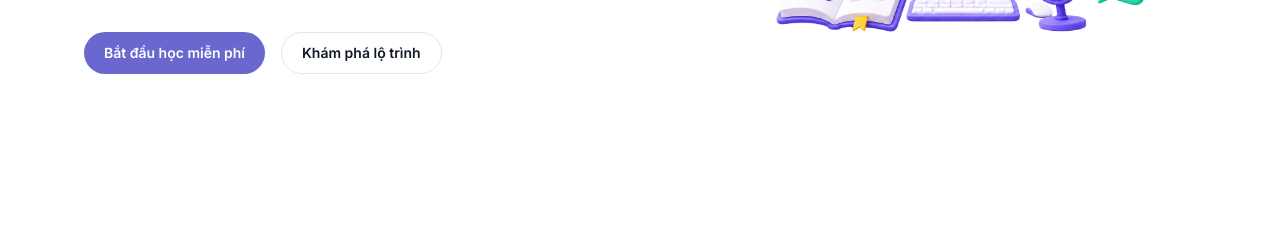
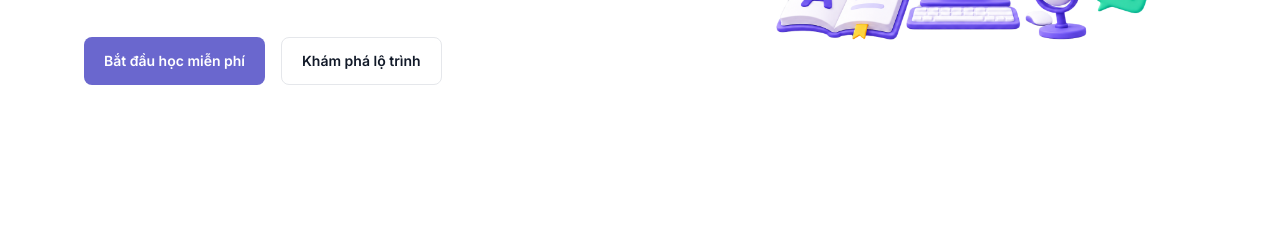
Before and after one commit to lanhuong67/tkw_2354050048_huong, a website: page index.html in a window 1280 px wide. Shown: the part 461-706 px from the top of the page. Drawn offline with Linux system fonts and the light colour scheme.

Commit message:
chuan hoa container va quy tac flex grid

```diff
--- a/src/input.css
+++ b/src/input.css
@@ -41,13 +41,14 @@
 
 /* Container dùng chung */
 .section {
-    @apply mx-auto w-full max-w-6xl px-5 py-20 lg:py-28;
+    @apply mx-auto w-full max-w-6xl px-5 py-20 lg:py-24;
 }
 
 /* Button component */
 .btn {
-    @apply inline-flex items-center justify-center gap-2 rounded-pill
-           px-5 py-2.5 text-sm font-semibold transition-colors;
+    @apply inline-flex h-12 items-center justify-center gap-2
+           rounded-lg px-5 py-3 text-sm font-semibold
+           transition-colors;
 }
 
 .btn-primary {
```
Also changed, not shown: README_BUOI2.md (added), dist/output.css.
